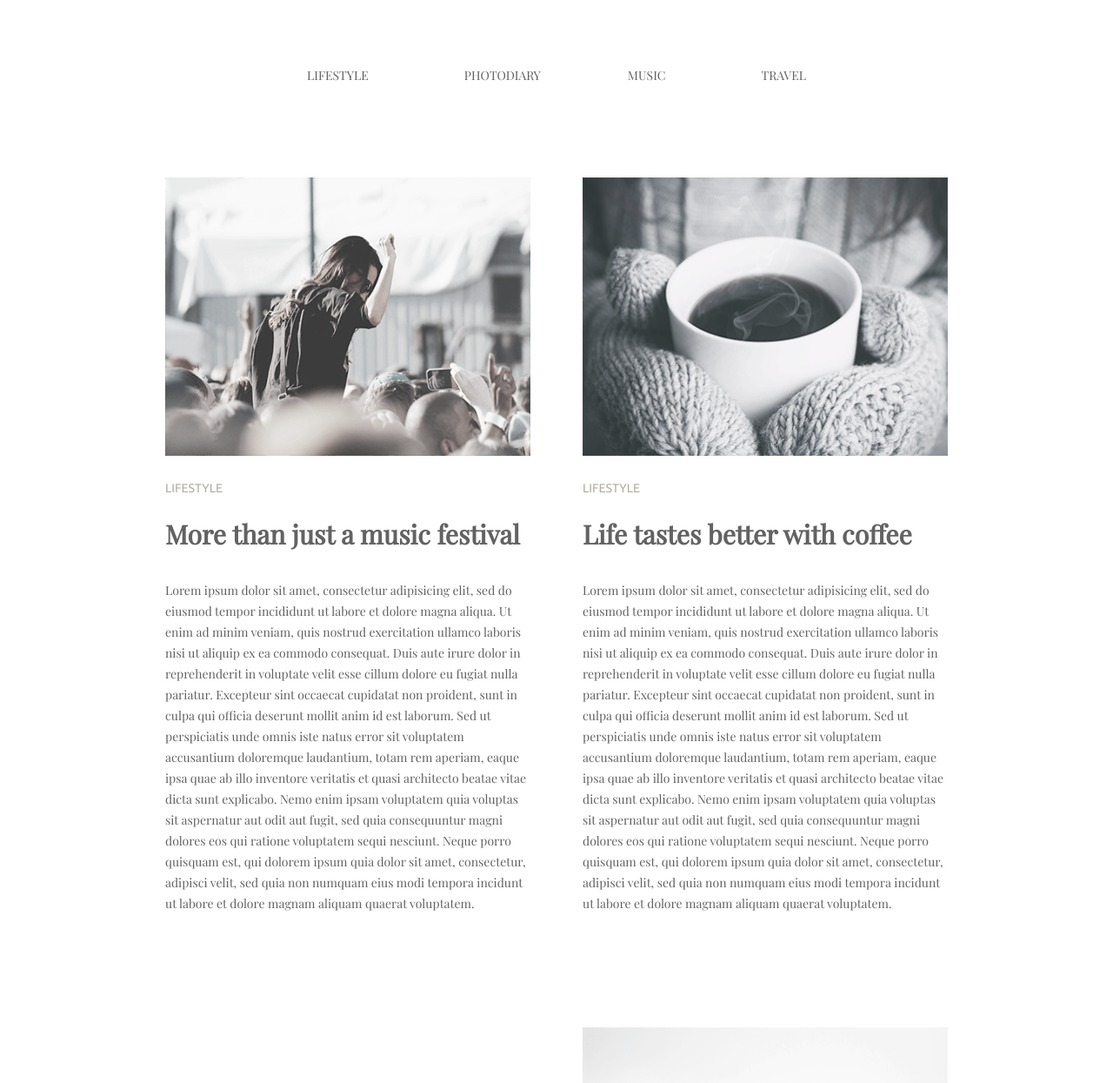
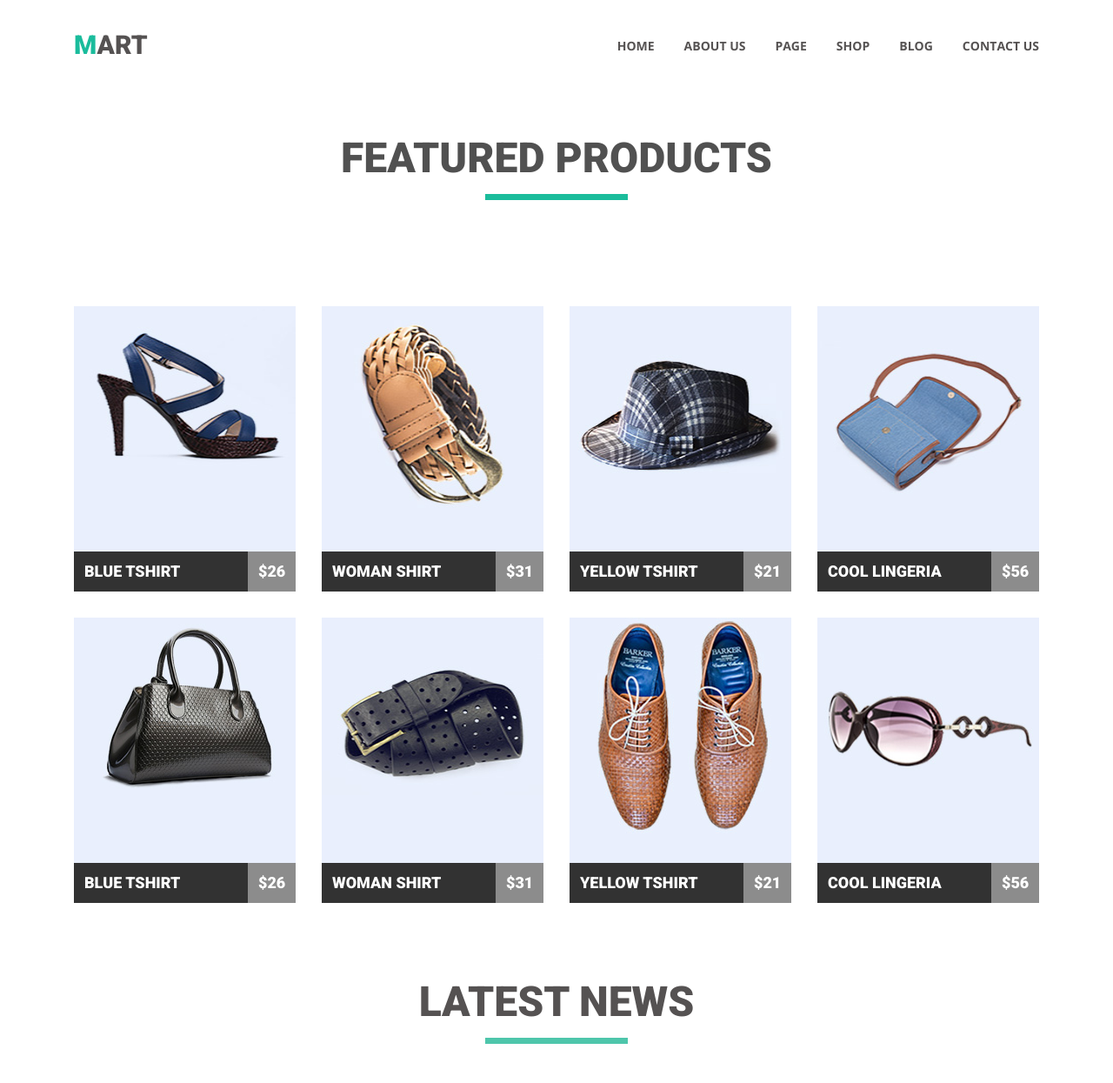
Before and after one commit to SergiySnigur/goit-fe-course, a plain HTML site: page Module_3/index.html in a window 1280 px wide. Shown: the top 1245 px of the page at 87% size. Drawn offline with nearby package versions, Linux system fonts and the light colour scheme.

Commit message:
second commit

```diff
--- a/Module_3/index.html
+++ b/Module_3/index.html
@@ -4,100 +4,143 @@
 <head>
     <meta charset="UTF-8">
     <meta name="viewport" content="width=device-width, initial-scale=1.0">
-    <title>I like GoIT=)</title>
+    <title>Module_4</title>
     <link rel="stylesheet" href="style/normalize.css">
-    <link href="https://fonts.googleapis.com/css?family=Playfair+Display&display=swap" rel="stylesheet">
-    <link href="https://fonts.googleapis.com/css?family=Playfair+Display|Ubuntu&display=swap" rel="stylesheet">
+    <link href="https://fonts.googleapis.com/css?family=Roboto:900&display=swap" rel="stylesheet">
+    <link href="https://fonts.googleapis.com/css?family=Open+Sans:300,400,600,700&display=swap" rel="stylesheet">
     <link rel="stylesheet" href="style/index.css">
 </head>
 
 <body>
-    <header class="page-header container">
-        <nav>
-            <ul class="site-navigation">
+    <header class="site-header container">
+        <nav class="page-nav clearfix">
+            <a class="site-logo" href="">Mart</a>
+            <ul class="site-navigation clearfix">
                 <li>
-                    <a href="">Lifestyle</a></li>
-                <li>
-                    <a href="">Photodiary</a>
+                    <a href="">Home</a>
                 </li>
                 <li>
-                    <a href="">Music</a>
+                    <a href="">About us</a>
                 </li>
                 <li>
-                    <a href="">Travel</a>
+                    <a href="">Page</a>
+                </li>
+                <li>
+                    <a href="">Shop</a>
+                </li>
+                <li>
+                    <a href="">Blog</a>
+                </li>
+                <li>
+                    <a href="">Contact us</a>
                 </li>
             </ul>
         </nav>
     </header>
-    <main class="container">
-        <!-- правильно сделать списком все елементы!!! -->
-        <section>
-            <article class="features-list-items">
-                <img src="image/image_one.png" alt="image_one" width="420" height="320">
-                <h2>Lifestyle</h2>
-                <h3>More than just a music festival </h3>
-                <p>Lorem ipsum dolor sit amet, consectetur adipisicing elit, sed do eiusmod tempor incididunt ut labore et dolore magna aliqua. Ut enim ad minim veniam, quis nostrud exercitation ullamco laboris nisi ut aliquip ex ea commodo consequat. Duis
-                    aute irure dolor in reprehenderit in voluptate velit esse cillum dolore eu fugiat nulla pariatur. Excepteur sint occaecat cupidatat non proident, sunt in culpa qui officia deserunt mollit anim id est laborum. Sed ut perspiciatis unde
-                    omnis iste natus error sit voluptatem accusantium doloremque laudantium, totam rem aperiam, eaque ipsa quae ab illo inventore veritatis et quasi architecto beatae vitae dicta sunt explicabo. Nemo enim ipsam voluptatem quia voluptas
-                    sit aspernatur aut odit aut fugit, sed quia consequuntur magni dolores eos qui ratione voluptatem sequi nesciunt. Neque porro quisquam est, qui dolorem ipsum quia dolor sit amet, consectetur, adipisci velit, sed quia non numquam eius
-                    modi tempora incidunt ut labore et dolore magnam aliquam quaerat voluptatem.</p>
-            </article>
-            <article class="features-list-items">
-                <img src="image/image_two.png" alt="image_two" width="420" height="320">
-                <h2>Lifestyle</h2>
-                <h3>Life tastes better with coffee</h3>
-                <p>Lorem ipsum dolor sit amet, consectetur adipisicing elit, sed do eiusmod tempor incididunt ut labore et dolore magna aliqua. Ut enim ad minim veniam, quis nostrud exercitation ullamco laboris nisi ut aliquip ex ea commodo consequat. Duis
-                    aute irure dolor in reprehenderit in voluptate velit esse cillum dolore eu fugiat nulla pariatur. Excepteur sint occaecat cupidatat non proident, sunt in culpa qui officia deserunt mollit anim id est laborum. Sed ut perspiciatis unde
-                    omnis iste natus error sit voluptatem accusantium doloremque laudantium, totam rem aperiam, eaque ipsa quae ab illo inventore veritatis et quasi architecto beatae vitae dicta sunt explicabo. Nemo enim ipsam voluptatem quia voluptas
-                    sit aspernatur aut odit aut fugit, sed quia consequuntur magni dolores eos qui ratione voluptatem sequi nesciunt. Neque porro quisquam est, qui dolorem ipsum quia dolor sit amet, consectetur, adipisci velit, sed quia non numquam eius
-                    modi tempora incidunt ut labore et dolore magnam aliquam quaerat voluptatem.</p>
-            </article>
-            <article class="features-list-items">
-                <img src="image/image three.png" alt="image_three" width="420" height="320">
-                <h2>Photodiary</h2>
-                <h3>American dream</h3>
-                <p>Lorem ipsum dolor sit amet, consectetur adipisicing elit, sed do eiusmod tempor incididunt ut labore et dolore magna aliqua. Ut enim ad minim veniam, quis nostrud exercitation ullamco laboris nisi ut aliquip ex ea commodo consequat. Duis
-                    aute irure dolor in reprehenderit in voluptate velit esse cillum dolore eu fugiat nulla pariatur. Excepteur sint occaecat cupidatat non proident, sunt in culpa qui officia deserunt mollit anim id est laborum. Sed ut perspiciatis unde
-                    omnis iste natus error sit voluptatem accusantium doloremque laudantium, totam rem aperiam, eaque ipsa quae ab illo inventore veritatis et quasi architecto beatae vitae dicta sunt explicabo. Nemo enim ipsam voluptatem quia voluptas
-                    sit aspernatur aut odit aut fugit, sed quia consequuntur magni dolores eos qui ratione voluptatem sequi nesciunt. Neque porro quisquam est, qui dolorem ipsum quia dolor sit amet, consectetur, adipisci velit, sed quia non numquam eius
-                    modi tempora incidunt ut labore et dolore magnam aliquam quaerat voluptatem.</p>
-            </article>
-            <article class="features-list-items">
-                <img src="image/image_four.png" alt="image_four" width="420" height="320">
-                <h2>Photodiary</h2>
-                <h3>A day exploring the Alps</h3>
-                <p>Lorem ipsum dolor sit amet, consectetur adipisicing elit, sed do eiusmod tempor incididunt ut labore et dolore magna aliqua. Ut enim ad minim veniam, quis nostrud exercitation ullamco laboris nisi ut aliquip ex ea commodo consequat. Duis
-                    aute irure dolor in reprehenderit in voluptate velit esse cillum dolore eu fugiat nulla pariatur. Excepteur sint occaecat cupidatat non proident, sunt in culpa qui officia deserunt mollit anim id est laborum. Sed ut perspiciatis unde
-                    omnis iste natus error sit voluptatem accusantium doloremque laudantium, totam rem aperiam, eaque ipsa quae ab illo inventore veritatis et quasi architecto beatae vitae dicta sunt explicabo. Nemo enim ipsam voluptatem quia voluptas
-                    sit aspernatur aut odit aut fugit, sed quia consequuntur magni dolores eos qui ratione voluptatem sequi nesciunt. Neque porro quisquam est, qui dolorem ipsum quia dolor sit amet, consectetur, adipisci velit, sed quia non numquam eius
-                    modi tempora incidunt ut labore et dolore magnam aliquam quaerat voluptatem.</p>
-            </article>
-            <article class="features-list-items">
-                <img src="image/image_five.png" alt="image_five" width="420" height="320">
-                <h2>Lifestyle</h2>
-                <h3>Top 10 song for running</h3>
-                <p>Lorem ipsum dolor sit amet, consectetur adipisicing elit, sed do eiusmod tempor incididunt ut labore et dolore magna aliqua. Ut enim ad minim veniam, quis nostrud exercitation ullamco laboris nisi ut aliquip ex ea commodo consequat. Duis
-                    aute irure dolor in reprehenderit in voluptate velit esse cillum dolore eu fugiat nulla pariatur. Excepteur sint occaecat cupidatat non proident, sunt in culpa qui officia deserunt mollit anim id est laborum. Sed ut perspiciatis unde
-                    omnis iste natus error sit voluptatem accusantium doloremque laudantium, totam rem aperiam, eaque ipsa quae ab illo inventore veritatis et quasi architecto beatae vitae dicta sunt explicabo. Nemo enim ipsam voluptatem quia voluptas
-                    sit aspernatur aut odit aut fugit, sed quia consequuntur magni dolores eos qui ratione voluptatem sequi nesciunt. Neque porro quisquam est, qui dolorem ipsum quia dolor sit amet, consectetur, adipisci velit, sed quia non numquam eius
-                    modi tempora incidunt ut labore et dolore magnam aliquam quaerat voluptatem.</p>
-            </article>
-            <article class="features-list-items">
-                <img src="image/image_six.png" alt="image_six" width="420" height="320">
-                <h2>Lifestyle</h2>
-                <h3>Cold winter days</h3>
-                <p>Lorem ipsum dolor sit amet, consectetur adipisicing elit, sed do eiusmod tempor incididunt ut labore et dolore magna aliqua. Ut enim ad minim veniam, quis nostrud exercitation ullamco laboris nisi ut aliquip ex ea commodo consequat. Duis
-                    aute irure dolor in reprehenderit in voluptate velit esse cillum dolore eu fugiat nulla pariatur. Excepteur sint occaecat cupidatat non proident, sunt in culpa qui officia deserunt mollit anim id est laborum. Sed ut perspiciatis unde
-                    omnis iste natus error sit voluptatem accusantium doloremque laudantium, totam rem aperiam, eaque ipsa quae ab illo inventore veritatis et quasi architecto beatae vitae dicta sunt explicabo. Nemo enim ipsam voluptatem quia voluptas
-                    sit aspernatur aut odit aut fugit, sed quia consequuntur magni dolores eos qui ratione voluptatem sequi nesciunt. Neque porro quisquam est, qui dolorem ipsum quia dolor sit amet, consectetur, adipisci velit, sed quia non numquam eius
-                    modi tempora incidunt ut labore et dolore magnam aliquam quaerat voluptatem.</p>
-            </article>
+    <main>
+        <!-- GALLERY SECTION -->
+        <section class="gallery container">
+            <h2 class="gallery-title login">Featured products</h2>
+            <ul class="gallery-list clearfix">
+                <li class="gallery-list-item">
+                    <div>
+                        <a href="#" class="gallery-product">
+                            <div><img src="image/image-one.jpg" alt="Blue Tshirt" width="255" height="282"></div>
+                            <div class="gallery-product-name">Blue Tshirt</div>
+                            <div class="gallery-product-prise">$26</div>
+                        </a>
+                    </div>
+                </li>
+                <li class="gallery-list-item">
+                    <div>
+                        <a href="#" class="gallery-product">
+                            <div><img src="/image/image-two.jpg" alt="Blue Tshirt" width="255" height="282"></div>
+                            <div class="gallery-product-name">Woman shirt</div>
+                            <div class="gallery-product-prise">$31</div>
+                        </a>
+                    </div>
+                </li>
+                <li class="gallery-list-item">
+                    <div>
+                        <a href="#" class="gallery-product">
+                            <div><img src="/image/image-three.jpg" alt="Blue Tshirt" width="255" height="282"></div>
+                            <div class="gallery-product-name">Yellow Tshirt</div>
+                            <div class="gallery-product-prise">$21</div>
+                        </a>
+                    </div>
+                </li>
+                <li class="gallery-list-item">
+                    <div>
+                        <a href="#" class="gallery-product">
+                            <div><img src="/image/image-four.jpg" alt="Blue Tshirt" width="255" height="282"></div>
+                            <div class="gallery-product-name">Cool Lingeria</div>
+                            <div class="gallery-product-prise">$56</div>
+                        </a>
+                    </div>
+                </li>
+                <li class="gallery-list-item">
+                    <div>
+                        <a href="#" class="gallery-product">
+                            <div><img src="/image/image-five.jpg" alt="Blue Tshirt" width="255" height="282"></div>
+                            <div class="gallery-product-name">Blue Tshirt</div>
+                            <div class="gallery-product-prise">$26</div>
+                        </a>
+                    </div>
+                </li>
+                <li class="gallery-list-item">
+                    <div>
+                        <a href="#" class="gallery-product">
+                            <div><img src="/image/image-six.jpg" alt="Blue Tshirt" width="255" height="282"></div>
+                            <div class="gallery-product-name">Woman shirt</div>
+                            <div class="gallery-product-prise">$31</div>
+                        </a>
+                    </div>
+                </li>
+                <li class="gallery-list-item">
+                    <div>
+                        <a href="#" class="gallery-product">
+                            <div><img src="/image/image-seven.jpg" alt="Blue Tshirt" width="255" height="282"></div>
+                            <div class="gallery-product-name">Yellow Tshirt</div>
+                            <div class="gallery-product-prise">$21</div>
+                        </a>
+                    </div>
+                </li>
+                <li class="gallery-list-item">
+                    <div>
+                        <a href="#" class="gallery-product">
+                            <div><img src="/image/image-eight.jpg" alt="Blue Tshirt" width="255" height="282"></div>
+                            <div class="gallery-product-name">Cool Lingeria</div>
+                            <div class="gallery-product-prise">$56</div>
+                        </a>
+                    </div>
+                </li>
+            </ul>
         </section>
-
+        <!-- BLOG SECTION -->
+        <section class="blog container">
+            <h2 class="blog-title">Latest news</h2>
+            <ul class="blog-list clearfix">
+                <li class="blog-list-item">
+                    <img src="image/image-nine.jpg" alt="image-information" width="350" height="262">
+                    <h3>Lorem Ipsum. Proin gravida nibh vel velit auctor aliquet. Aenean</h3>
+                    <p>Nam nec tellus a odio tincidunt auc. Duis sed odio sit amet nibh vulputate cursus a sit amet mauris. Morbi accumsan ipsum velit. Nam nec tellus a odio tincidunt auctor a ornare</p>
+                    <a href="">Read More</a>
+                </li>
+                <li class="blog-list-item">
+                    <img src="image/image-ten.jpg" alt="image-information" width="350" height="262">
+                    <h3>Lorem Ipsum. Proin gravida nibh vel velit auctor aliquet. Aenean</h3>
+                    <p>Nam nec tellus a odio tincidunt auc. Duis sed odio sit amet nibh vulputate cursus a sit amet mauris. Morbi accumsan ipsum velit. Nam nec tellus a odio tincidunt auctor a ornare</p>
+                    <a href="">Read More</a>
+                </li>
+                <li class="blog-list-item">
+                    <img src="image/image-eleven.jpg" alt="image-information" width="350" height="262">
+                    <h3>Lorem Ipsum. Proin gravida nibh vel velit auctor aliquet. Aenean</h3>
+                    <p>Nam nec tellus a odio tincidunt auc. Duis sed odio sit amet nibh vulputate cursus a sit amet mauris. Morbi accumsan ipsum velit. Nam nec tellus a odio tincidunt auctor a ornare</p>
+                    <a href="">Read More</a>
+                </li>
+            </ul>
+        </section>
     </main>
-    <footer class="page-footer container">
-        <button>Load more</button>
-    </footer>
 </body>
 
 </html>
--- a/Module_3/style/index.css
+++ b/Module_3/style/index.css
@@ -8,147 +8,258 @@ html {
      box-sizing: inherit;
  }
 
-
-/* container (задал всей странице font-size 0px,
-то-есть сбросил перенос строки в 4px */
-
-.container {
-    width: 900px;
-    /* почему мы не можем дать сдесь
-    margin paddidg 0 сдесь? */
-    /* margin: 0;
-    padding: 0; */
-    margin: 0 auto;
-    font-size: 0;
+ body {
+     font-family: 'Open Sans', sans-serif;
+     color: #515151;
+     font-size: 14px;
+     line-height: 26px;
  }
 
-
-/* img {
+ img {
      display: block;
      width: 100%;
      height: auto;
-} */
+ }
 
+ .container {
+     width: 1110px;
+     margin: 0 auto;
+ }
 
-/* site-navigation */
+ .clearfix::after {
+     display: table;
+     content: "";
+     clear: both;
+ }
+ /* SITE_HEADER */
+
+ .page-nav {
+     padding: 36px 0;
+ }
+
+ .site-header {
+     margin-bottom: 62px;
+ }
+
+ .site-logo {
+     text-decoration: none;
+     float: left;
+     margin: 0;
+     padding: 0;
+     font-family: 'Roboto', sans-serif;
+     font-size: 30px;
+     line-height: 32px;
+     color: #555252;
+     font-weight: 900;
+     text-transform: uppercase;
+ }
+
+ .site-logo::first-letter {
+     color: #1abc9c;
+ }
+
+ .site-logo:hover,
+ .site-logo:focus {
+     color: #1abc9c;
+ }
 
  .site-navigation {
-    list-style: none;
+     float: right;
      margin: 0;
      padding: 0;
-    text-align: center;
+     font-family: 'Open Sans', sans-serif;
+     font-size: 14px;
+     line-height: 17px;
+     list-style: none;
+ }
+ /* Специально задал margin-top 10px что бы
+ выровнять ссылку MART и список li */
+
+ .site-navigation li {
+     float: left;
+     margin-top: 8px;
+ }
+
+ .site-navigation li:not(:last-child) {
+     margin-right: 34px;
  }
 
  .site-navigation a {
-    font-family: 'Playfair Display', serif;
-    font-size: 14px;
-    line-height: 24px;
+     color: #555252;
+     line-height: 11px;
+     font-weight: 700;
      text-transform: uppercase;
      text-decoration: none;
-    color: #626262;
  }
 
  .site-navigation a:hover,
  .site-navigation a:focus {
-    color: red;
+     color: #1abc9c;
+ }
+ /* GALLERY SECTION */
+
+ .gallery {
+     line-height: 0;
+     margin-bottom: 98px;
  }
 
-.site-navigation li {
-    display: inline-block;
-    vertical-align: middle;
-    padding: 75px 0px 105px 0px;
+ .gallery-title {
+     display: block;
+     text-align: center;
+     margin: 0;
+     padding: 0;
+     font-family: 'Roboto', sans-serif;
+     font-size: 48px;
+     font-weight: 900;
+     text-transform: uppercase;
+     color: #515151;
+     line-height: 32px;
+     margin-bottom: 122px;
  }
 
-.site-navigation li:first-child {
-    margin-right: 130px;
+ .gallery-title::after {
+     display: block;
+     content: url(/image/image-twelve.jpg);
+     margin: 0 auto;
  }
 
-.site-navigation li:nth-last-child(even) {
-    margin-right: 110px;
+ .gallery-list {
+     font-size: 0;
+     margin: 0;
+     padding: 0;
+     font-family: 'Roboto', sans-serif;
+     list-style: none;
  }
 
-.site-navigation li:nth-last-child(3n) {
-    margin-right: 100px;
+ .gallery-list-item {
+     float: left;
+     margin-right: 30px;
+     width: 255px;
  }
 
-
-/* features-list-items */
-
-.features-list-items {
-    width: 420px;
-    display: inline-block;
-    margin-right: 60px;
-    margin-bottom: 130px;
+ .gallery-list li:nth-child(-n+4) {
+     margin-bottom: 30px;
  }
 
-.features-list-items:nth-child(2n) {
-    margin-right: 0;
+ .gallery-list-item img {
+     height: 282px;
  }
 
-.features-list-items img {
-    margin-bottom: 29px;
+ .gallery-list-item:nth-child(4n) {
+     margin-right: 0px;
  }
 
-.features-list-items h2 {
-    font-family: 'Playfair Display', serif;
-    font-family: 'Ubuntu', sans-serif;
-    font-size: 14px;
-    line-height: 17px;
-    font-weight: 300;
-    color: #b4ad9e;
+ .gallery-list a {
+     line-height: 32px;
      text-transform: uppercase;
+     text-decoration: none;
+     font-weight: 900;
+ }
+
+ .gallery-product-name {
+     padding: 7px 0 7px 12px;
+     float: left;
+     width: 200px;
+     font-size: 18px;
+     color: #ffffff;
+     background-color: #323232;
+ }
+
+ .gallery-product-prise {
+     padding: 7px 12px;
+     width: 55px;
+     float: right;
+     color: #ffffff;
+     background-color: #8c8c8c;
+     font-size: 18px;
+ }
+
+ .gallery-list-item div:hover,
+ .gallery-list-item div:focus {
+     color: #1abc9c;
+ }
+ /* BLOG SECTION */
+
+ .blog-title {
+     text-align: center;
      margin: 0;
      padding: 0;
-    margin-bottom: 26px;
+     font-family: 'Roboto', sans-serif;
+     font-size: 48px;
+     line-height: 32px;
+     font-weight: 900;
+     color: #555252;
+     text-transform: uppercase;
+     margin-bottom: 112px;
  }
 
-.features-list-items h3 {
-    font-family: 'Playfair Display', serif;
-    font-size: 30px;
-    line-height: 36px;
-    color: #626262;
+ .blog-title::after {
+     display: block;
+     content: url(/image/image-thirteen.jpg);
+     margin: 0 auto;
+ }
+
+ .blog-list {
+     font-size: 0;
      margin: 0;
      padding: 0;
-    margin-bottom: 35px;
+     font-family: 'Open Sans', sans-serif;
+     list-style: none;
  }
 
-.features-list-items p {
-    font-family: 'Playfair Display', serif;
-    font-size: 14px;
-    line-height: 24px;
-    color: #626262;
+ .blog-list-item {
      margin: 0;
      padding: 0;
+     width: 350px;
+     float: left;
  }
 
-.features-list-items:nth-last-child(-n+2) {
-    margin-bottom: 54px;
+ .blog-list img {
+     margin-bottom: 14px;
  }
 
-
-/* page-footer */
-
-.page-footer button {
-    padding: 0px;
-    margin: 0px;
-    font-family: 'Playfair Display', serif;
-    font-size: 20px;
-    line-height: 24px;
-    border: none;
-    width: 164px;
-    height: 60px;
-    display: block;
-    background: none;
-    color: #626262;
-    border-width: 1px;
-    border-color: rgb(98, 98, 98);
-    border-style: solid;
-    margin-left: 360px;
-    cursor: pointer;
-    margin-bottom: 70px;
+ .blog-list-item:not(:last-child) {
+     margin-right: 30px;
  }
 
-.page-footer button:hover,
-.page-footer button:focus {
-    color: red;
+ .blog-list h3 {
+     margin: 0;
+     padding: 0;
+     color: #555252;
+     font-size: 18px;
+     line-height: 26px;
+     font-weight: 700;
+     margin-bottom: 40px;
  }
+
+ .blog-list h3::after {
+     display: block;
+     content: url(/image/image-fourteen.jpg);
+ }
+
+ .blog-list p {
+     margin: 0;
+     padding: 0;
+     color: #555252;
+     font-size: 14px;
+     list-style: 26px;
+     font-weight: 700;
+     margin-bottom: 12px;
+ }
+
+ .blog-list a {
+     margin: 0;
+     padding: 0;
+     text-decoration: none;
+     color: #ffffff;
+     background-color: #4ec6ab;
+     font-size: 16px;
+     font-weight: 400;
+     line-height: 26px;
+     border-radius: 3px;
+     width: 160px;
+     height: 50px;
+     position: absolute;
+     text-align: center;
+     padding: 14px 0;
+ }
```
Also changed, not shown: Module_3/image/image-eight.jpg (added), Module_3/image/image-eleven.jpg (added), Module_3/image/image-five.jpg (added), Module_3/image/image-four.jpg (added), Module_3/image/image-fourteen.jpg (added), Module_3/image/image-nine.jpg (added), Module_3/image/image-one.jpg (added), Module_3/image/image-seven.jpg (added), Module_3/image/image-six.jpg (added), Module_3/image/image-ten.jpg (added), Module_3/image/image-thirteen.jpg (added), Module_3/image/image-three.jpg (added), Module_3/image/image-twelve.jpg (added), Module_3/image/image-two.jpg (added). Lines whose indentation alone changed are shown as unchanged.
